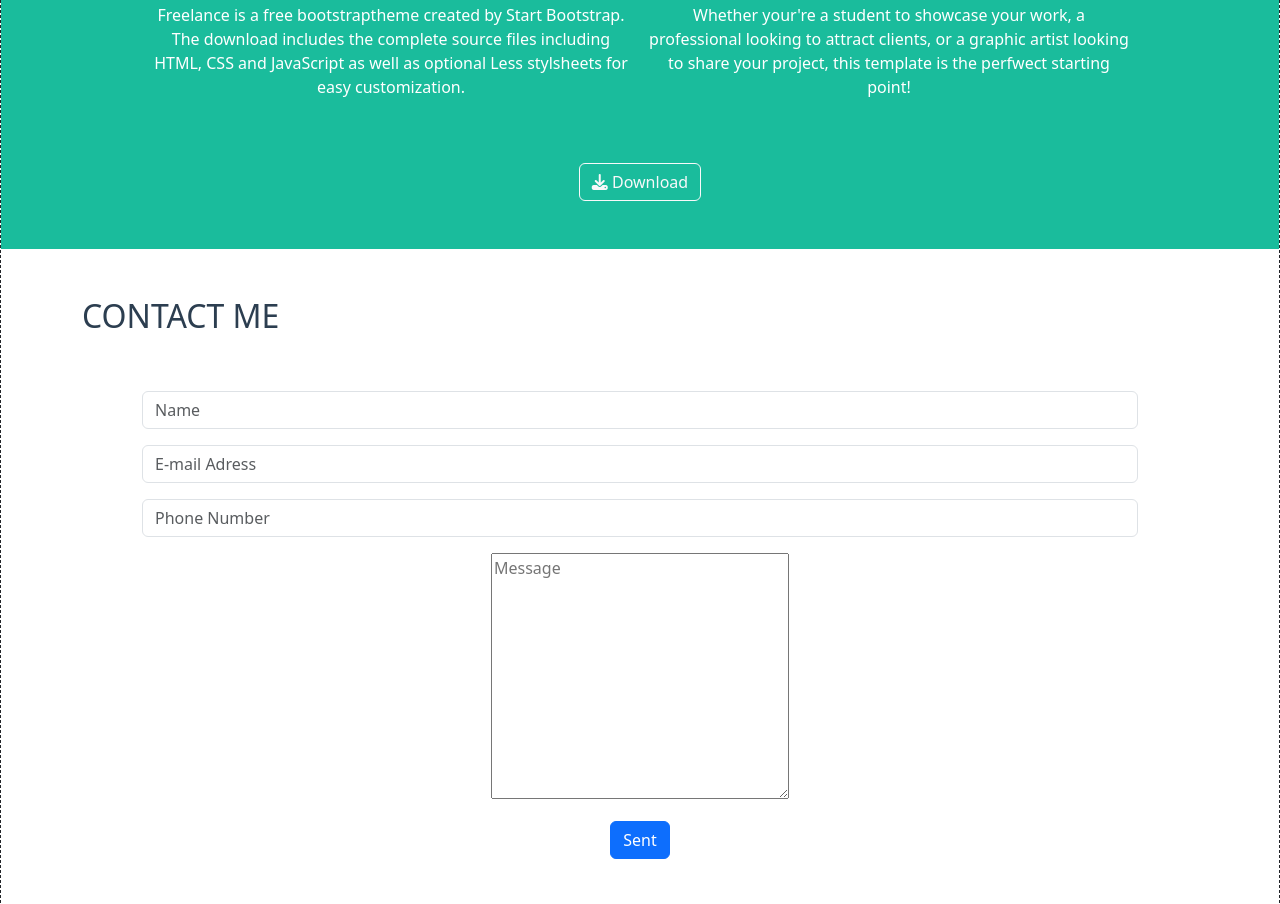
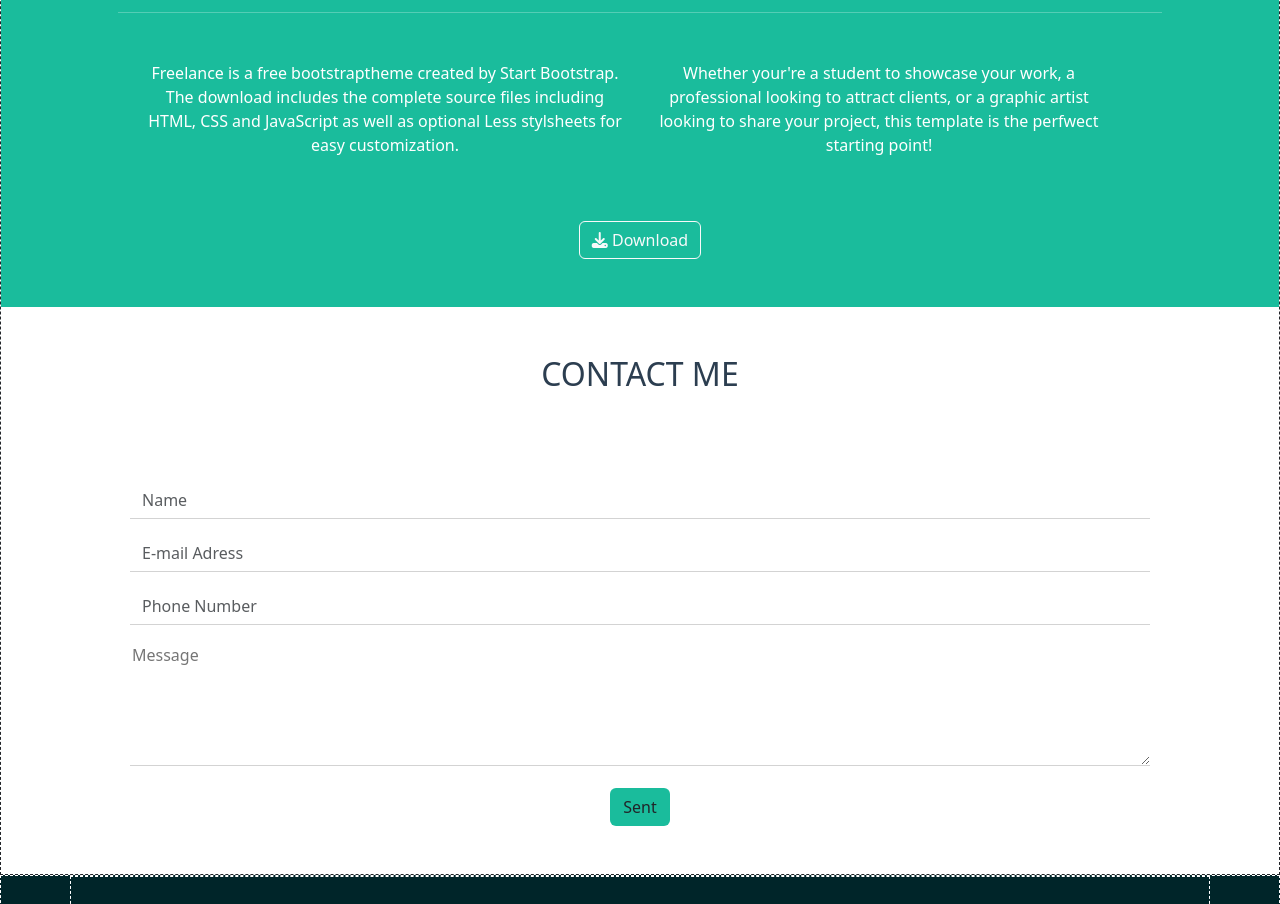
Before and after one commit to Arianna-Salvini/html-css-bootstrap-freelancer, a plain HTML site: page index.html in a window 1280 px wide. Shown: the part 1486-2390 px from the top of the page. Drawn offline with nearby package versions, Linux system fonts and the light colour scheme.

Commit message:
Edit section Contacts with form

```diff
--- a/assets/css/style.css
+++ b/assets/css/style.css
@@ -110,6 +110,37 @@ h1{
  text-align: center;
 }
 
+.about_download {
+    justify-content: center;
+    align-items: center;
+}
+
+[type=submit]:not(:disabled){
+   background-color: var(--fr-secondary);
+}
+
+#Message{
+    width: 100%;
+    border-color: lightgrey;
+}
+
+.container input,
+textarea {
+    border:none;
+    border-radius: 0;
+    border-bottom: 1px solid lightgray;
+}
+
+/* Footer */
+
+.footer_bottom{
+    color: white;
+    text-align: center;
+    background-color: rgba(0, 0, 0, 0.237);
+}
+
+/* Media queary */
+
 @media screen and (min-width: 768px) {
 
     .about_text_left_md{
@@ -120,17 +151,3 @@ h1{
         padding-right: 2rem;
     }
 }
-
-
-.about_download {
-    justify-content: center;
-    align-items: center;
-}
-
-/* Footer */
-
-.footer_bottom{
-    color: white;
-    text-align: center;
-    background-color: rgba(0, 0, 0, 0.237);
-}
--- a/index.html
+++ b/index.html
@@ -70,9 +70,11 @@
                             <div class="portfolio_title justify-content-center d-flex">
                                 <h2 class="pt-5 uppercase">portfolio</h2>
                             </div>
-                            <hr class="bg_primary_dark border-3 m-3">
+                            <div class="horizontal_rule_star">
+                                <hr>
                             </div>
                         </div>
+
                         <div class="row row-cols-1 row-cols-md-2 row-cols-xl-3 g-3 py-5">
                             <div class="col">
                                 <div class="card">
@@ -128,9 +130,8 @@
                                 <div class="about_title ">
                                     <h2 class="p-5">ABOUT</h2>
                                 </div>
-                            <div>
+                                <div class="horizontal_rule_star">
                                     <hr>
-                            </div>
                                 </div>
                             </div>
 
@@ -166,34 +167,36 @@
                         <div class="container">
                             <div class="row">
                                 <div class="col">
-                            <div class="form_title d-flex">
+                                    <div class="form_title d-flex justify-content-center">
                                         <h2 class="pt-5 color_dark">CONTACT ME</h2>
                                     </div>
+                                    <div class="horizontal_rule_star">
+                                        <hr>
                                     </div>
                                 </div>
 
                                 <div class="container">
                                     <div class="form p-5">
-                            <form class="row g-3 align-items-center justify-content-start">
+                                        <form class="row g-3 align-items-center">
                                             <div class="col-12">
-                                    <input type="text" class="form-control" id="inlineFormInputGroupUsername"
-                                        placeholder="Name">
+                                                <input type="text" class="form-control"
+                                                    id="inlineFormInputGroupUsername" placeholder="Name">
                                             </div>
                                             <div class="col-12">
-                                    <input type="email" class="form-control" id="inlineFormInputGroupUsername"
-                                        placeholder="E-mail Adress">
+                                                <input type="email" class="form-control"
+                                                    id="inlineFormInputGroupUsername" placeholder="E-mail Adress">
                                             </div>
                                             <div class="col-12">
-                                    <input type="number" class="form-control" id="inlineFormInputGroupUsername"
-                                        placeholder="Phone Number">
+                                                <input type="number" class="form-control"
+                                                    id="inlineFormInputGroupUsername" placeholder="Phone Number">
                                             </div>
                                             <div class="col-12">
-                                    <textarea name="Message" id="Message" cols="30" rows="10"
+                                                <textarea name="Message" id="Message" cols="30" rows="5"
                                                     placeholder="Message"></textarea>
                                             </div>
 
                                             <div class="col-12">
-                                    <button type="submit" class="btn btn-primary">Sent</button>
+                                                <button type="submit" class="btn" id="sent_btn">Sent</button>
                                             </div>
                                         </form>
                                     </div>
```
Lines whose indentation alone changed are shown as unchanged.
